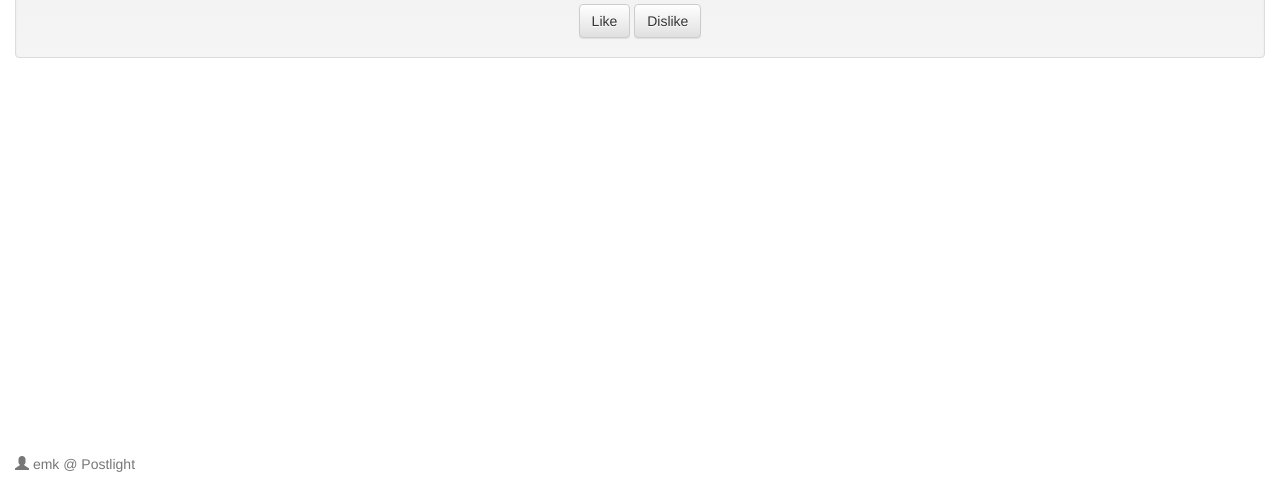
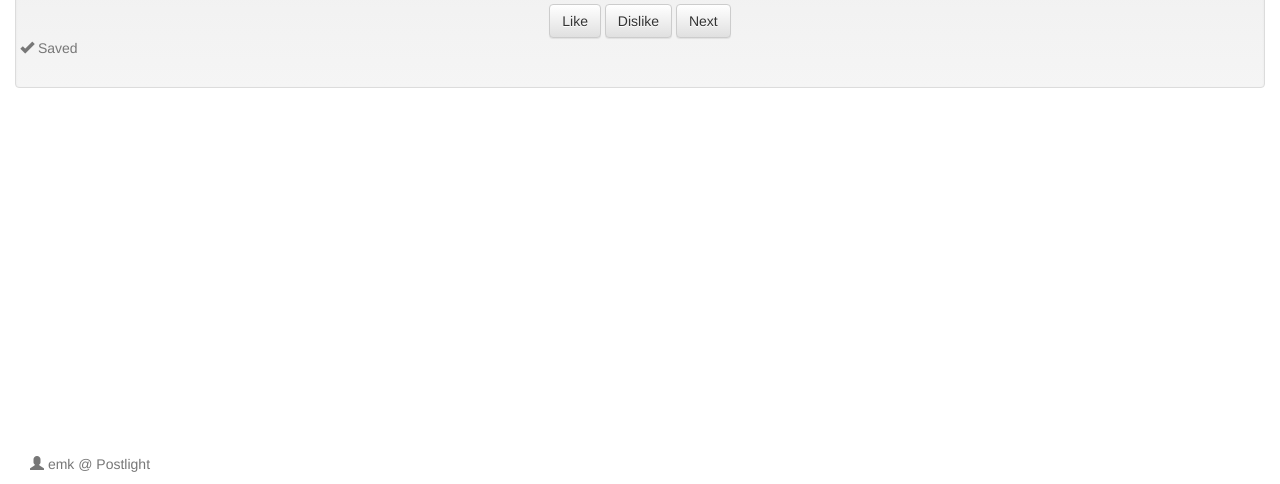
Before and after one commit to emottk/newmusic, a Django app: template newmusic/main/templates/main/explore.html in a window 1280 px wide. Shown: the part 316-800 px from the top of the page. Run offline with Django 3.2, Linux system fonts and the light colour scheme; tables that the repository leaves empty hold one stand-in row (values such as "Sample post"); the template is opened without the code that fills it: values that come from a table or form of the project are taken from there, most other values are stand-ins (such as "Sample title", 1, 10 or a date in 2020); parts of the project's set-up code (start-up, migrations or seed data) failed here and were passed over; some libraries are stand-ins or nearby versions.

Commit message:
fix like/dislike button functionality

```diff
--- a/newmusic/main/forms.py
+++ b/newmusic/main/forms.py
@@ -10,3 +10,11 @@
         model = Opinion
         fields = ['opinion', 'artist']
         widgets = {'artist': forms.HiddenInput()}
+
+
+class DeleteOpinionForm(forms.ModelForm):
+
+    class Meta:
+        model = Opinion
+        fields = ['opinion']
+        widgets = {'opinion': forms.HiddenInput()}
--- a/newmusic/main/templates/main/explore.html
+++ b/newmusic/main/templates/main/explore.html
@@ -1,4 +1,10 @@
-{% extends '__base.html' %} {% block 'content' %}
+{% extends '__base.html' %}
+{% load staticfiles %}
+{% block 'scripts' %}
+{{ block.super }}
+<script type="text/javascript" src="{% static 'static/js/artist.js' %}"></script>
+{% endblock %}
+{% block 'content' %}
 {% if artist %}
 <div class="container-fluid">
   <div class="well">
@@ -28,19 +34,26 @@
 
     <div class="row">
       <div class="col-xs-12">
-      <form class="form" method='POST' action=''>{% csrf_token %}
+        <form class="form" id="like" method='POST' action=''>{% csrf_token %}
           <div class="form-group">
             {{ like_form.as_p }}
-          <button type='submit' class="btn btn-default">Like</button>
+            <button type='submit' id="like_button" class="btn btn-default">Like</button>
           </div>
         </form>
 
-      <form class="form" method='POST' action=''>{% csrf_token %}
+        <form class="form" id="dislike" method='POST' action=''>{% csrf_token %}
           <div class="form-group">
             {{ dislike_form.as_p }}
-          <button type='submit' class="btn btn-default">Dislike</button>
+            <button type='submit' id="dislike_button" class="btn btn-default">Dislike</button>
           </div>
         </form>
+
+        <button class="btn btn-default" id="next" onClick="parent.location=''">Next</button>
+      </div>
+
+        <div class="row">
+          <div class="col-xs-12">
+            <p class="text-muted" id="success"><span class="glyphicon glyphicon-ok"></span> Saved</p>
           </div>
         </div>
     </div>
```
Also changed, not shown: newmusic/main/views.py (+11 -0 lines). Lines whose indentation alone changed are shown as unchanged.
